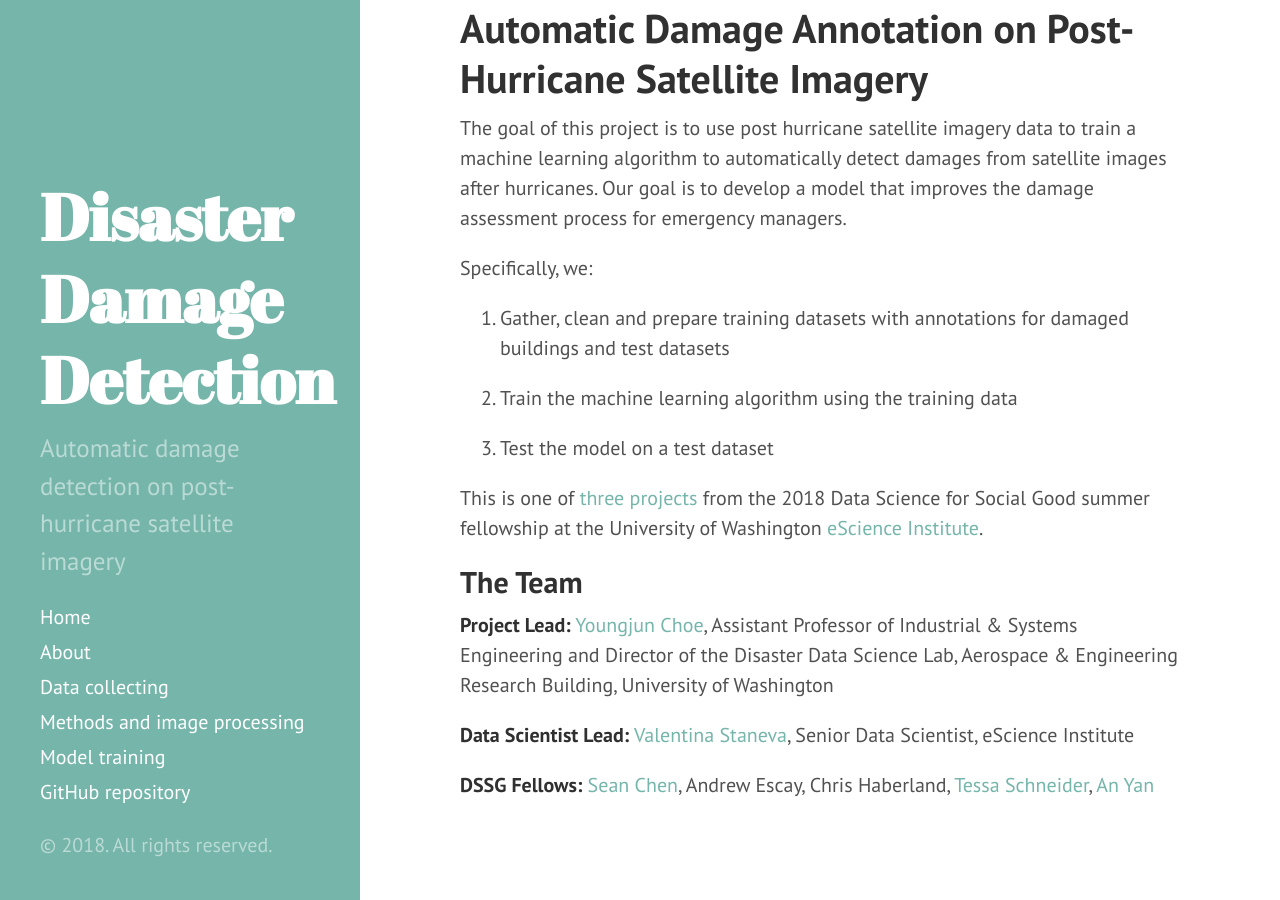
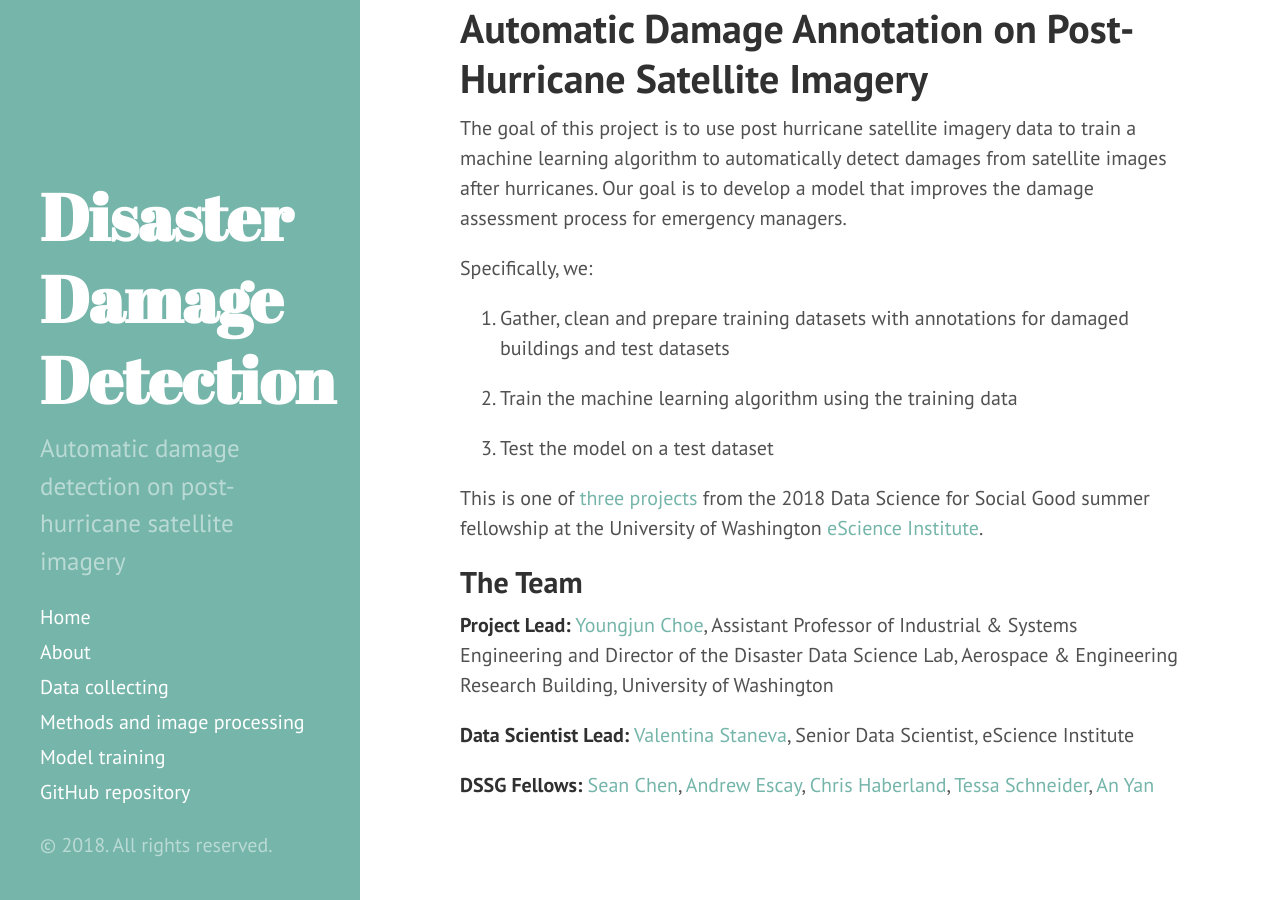
Before and after one commit to DDS-Lab/disaster-damage-detection, a Jekyll site: the page built from index.md, in a window 1280 px wide and 900 px high, scrolled down 549 px. Built offline with Jekyll 4.4.1, drawn with Linux system fonts in a browser that asks for light colours; part of the change alters nothing that is shown.

```diff
--- a/index.md
+++ b/index.md
@@ -32,4 +32,4 @@ of Washington [eScience Institute](http://escience.washington.edu/).
 
 **Data Scientist Lead:** [Valentina Staneva](http://escience.washington.edu/people/valentina-staneva/), Senior Data Scientist, eScience Institute
 
-**DSSG Fellows:** [Sean Chen](http://seanandrewchen.com/), Andrew Escay, Chris Haberland, [Tessa Schneider](https://www.linkedin.com/in/tessa-schneider-19b50822/), [An Yan](https://ischool.uw.edu/people/phd/profile/yanan15)
+**DSSG Fellows:** [Sean Chen](http://seanandrewchen.com/), [Andrew Escay](), [Chris Haberland](http://www.chrishaber.land), [Tessa Schneider](https://www.linkedin.com/in/tessa-schneider-19b50822/), [An Yan](https://ischool.uw.edu/people/phd/profile/yanan15)
```
